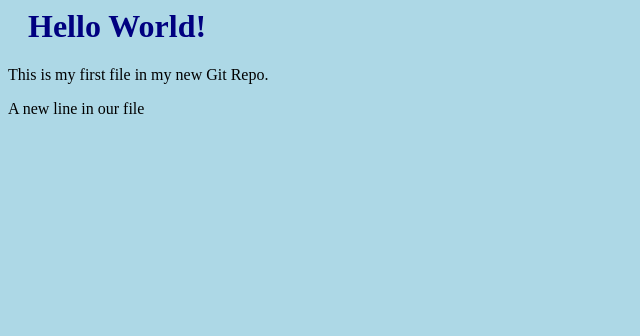
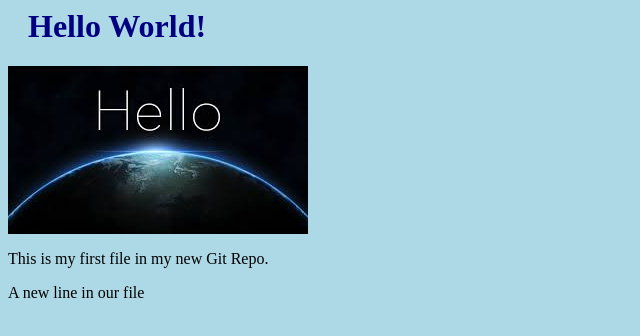
Before and after one commit to Batston/hello-world, a plain HTML site: page index.html in a window 1280 px wide. Shown: the whole page, without its empty margins (0-640 px from the left). Drawn offline with Linux system fonts and the light colour scheme.

Commit message:
Added image to Hello World

```diff
--- a/index.html
+++ b/index.html
@@ -6,6 +6,7 @@
 	<body>
 
 		<h1>Hello World!</h1>
+		<div><img src="img_hello_world.jpg" alt="Hello World from Space" styles="width:100%;max-width:960px"></div>
 		<p>This is my first file in my new Git Repo.</p>
 		<p>A new line in our file</p>
 
```
Also changed, not shown: img_hello_world.jpg (added).
